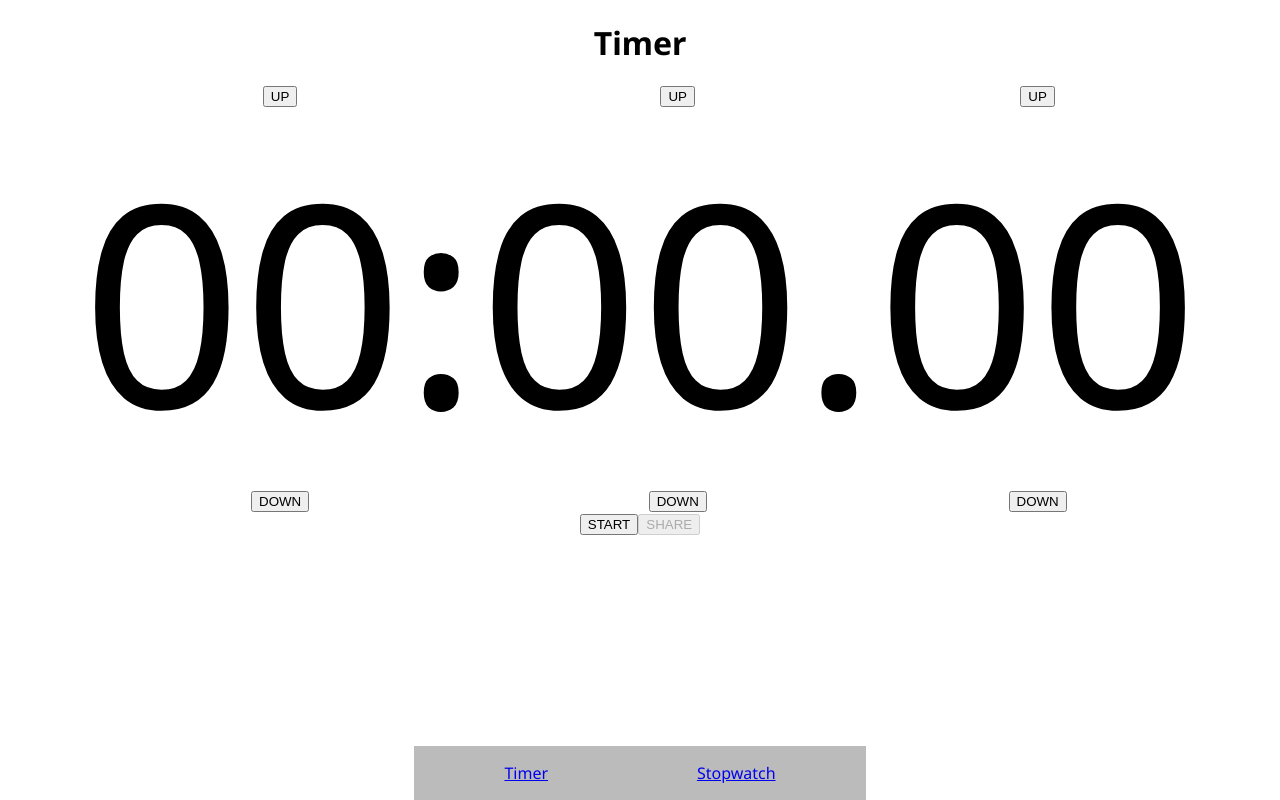
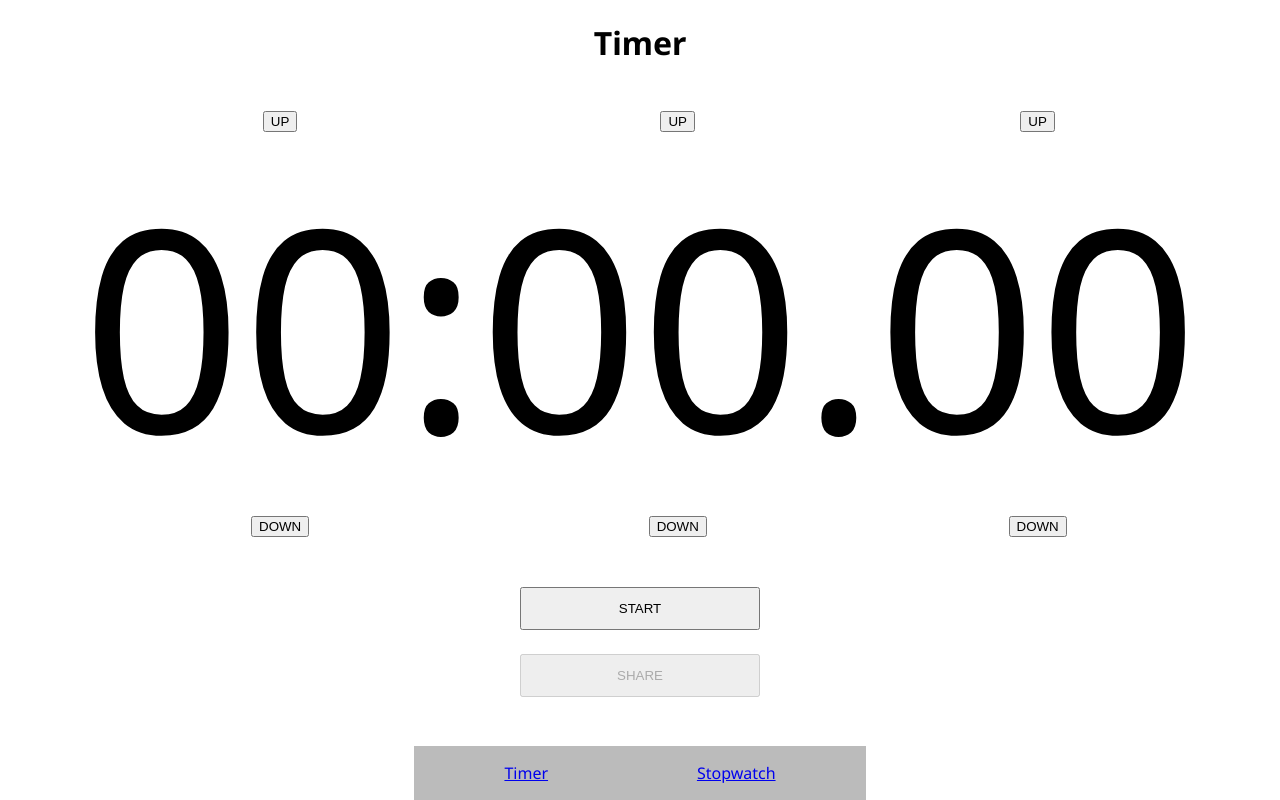
Before and after one commit to brannonjames/vue-timer, a Vue app: page /#/timer in a window 1280 px wide. Built offline with nearby package versions, Linux system fonts and the light colour scheme.

Commit message:
style updates

```diff
--- a/package.json
+++ b/package.json
@@ -29,6 +29,6 @@
     "eslint-plugin-standard": "^4.0.0",
     "eslint-plugin-vue": "^7.0.0-0",
     "node-sass": "^4.12.0",
-    "sass-loader": "^8.0.2"
+    "sass-loader": "^10.0.4"
   }
 }
--- a/src/App.vue
+++ b/src/App.vue
@@ -21,6 +21,16 @@ body {
 
 main {
   width: 100%;
+  height: 100%;
+  display: flex;
+  flex-direction: column;
+  justify-content: space-around;
+}
+
+.button-group {
+  display: flex;
+  flex-direction: column;
+  align-items: center;
 }
 
 #app {
@@ -28,5 +38,9 @@ main {
   -webkit-font-smoothing: antialiased;
   -moz-osx-font-smoothing: grayscale;
   text-align: center;
+  height: calc(100vh - 54px);
+  padding-bottom: 54px;
+  display: flex;
+  flex-direction: column;
 }
 </style>
--- a/src/components/Button.vue
+++ b/src/components/Button.vue
@@ -3,3 +3,12 @@
     <slot />
   </button>
 </template>
+
+<style lang="scss" scoped>
+  button {
+    min-width: 240px;
+    max-width: 360px;
+    padding: 12px;
+    margin-bottom: 24px;
+  }
+</style>
--- a/src/components/TimerDisplay.vue
+++ b/src/components/TimerDisplay.vue
@@ -74,5 +74,8 @@ export default {
       margin: 0;
       font-size: 22vw;
     }
+    img {
+      height: 100px;
+    }
   }
 </style>
--- a/src/views/Timer.vue
+++ b/src/views/Timer.vue
@@ -1,12 +1,14 @@
 <template>
+  <h1>Timer</h1>
   <main>
-    <h1>Timer</h1>
     <TimerDisplay @timer-time-change="handleTimeSetChange" :timeObj="timeObj" :isActive="isActive" />
-    <Button v-if="isActive" @click="cancelTimer">CANCEL</Button>
-    <Button v-else @click="startTimer()">START</Button>
-    <Button @click="handleShareClick" :disabled="!isActive">
-      {{ urlCopied ? 'URL copied to clipboard!' : 'SHARE' }}
-    </Button>
+    <div class="button-group">
+      <Button v-if="isActive" @click="cancelTimer">CANCEL</Button>
+      <Button v-else @click="startTimer()">START</Button>
+      <Button @click="handleShareClick" :disabled="!isActive">
+        {{ urlCopied ? 'URL copied to clipboard!' : 'SHARE' }}
+      </Button>
+    </div>
   </main>
 </template>
 
```
Also changed, not shown: src/assets/chevron-up.svg (added), 1 other file (tests, documents, lock files or other folders).
